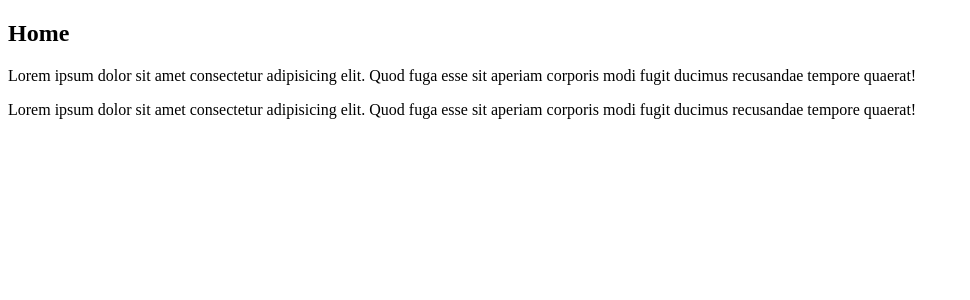
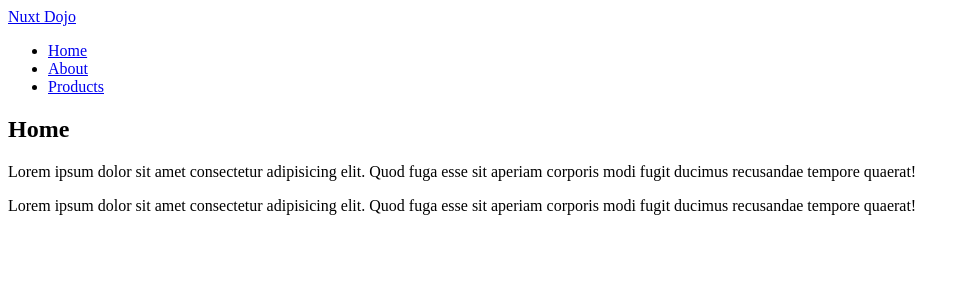
Before and after one commit to Kasaklalita/learning-nuxt, a Nuxt app: page / in a window 1280 px wide. Shown: the top 300 px of the page, without its empty margins (0-970 px from the left). Built offline with nearby package versions, Linux system fonts and the light colour scheme.

Commit message:
Nuxt links

```diff
--- a/pages/index.vue
+++ b/pages/index.vue
@@ -1,7 +1,15 @@
-vbase
-<v-base></v-base>
 <template>
   <div>
+    <header>
+      <nav>
+        <NuxtLink to="/">Nuxt Dojo</NuxtLink>
+        <ul>
+          <li><NuxtLink to="/">Home</NuxtLink></li>
+          <li><NuxtLink to="/about">About</NuxtLink></li>
+          <li><NuxtLink to="/products">Products</NuxtLink></li>
+        </ul>
+      </nav>
+    </header>
     <h2>Home</h2>
     <p>
       Lorem ipsum dolor sit amet consectetur adipisicing elit. Quod fuga esse
--- /dev/null
+++ b/pages/products/[id].vue
@@ -0,0 +1,11 @@
+<template>
+  <div>
+    <p>Product details for {{ id }}</p>
+  </div>
+</template>
+
+<script setup>
+const { id } = useRoute().params;
+</script>
+
+<style lang="scss" scoped></style>
```
